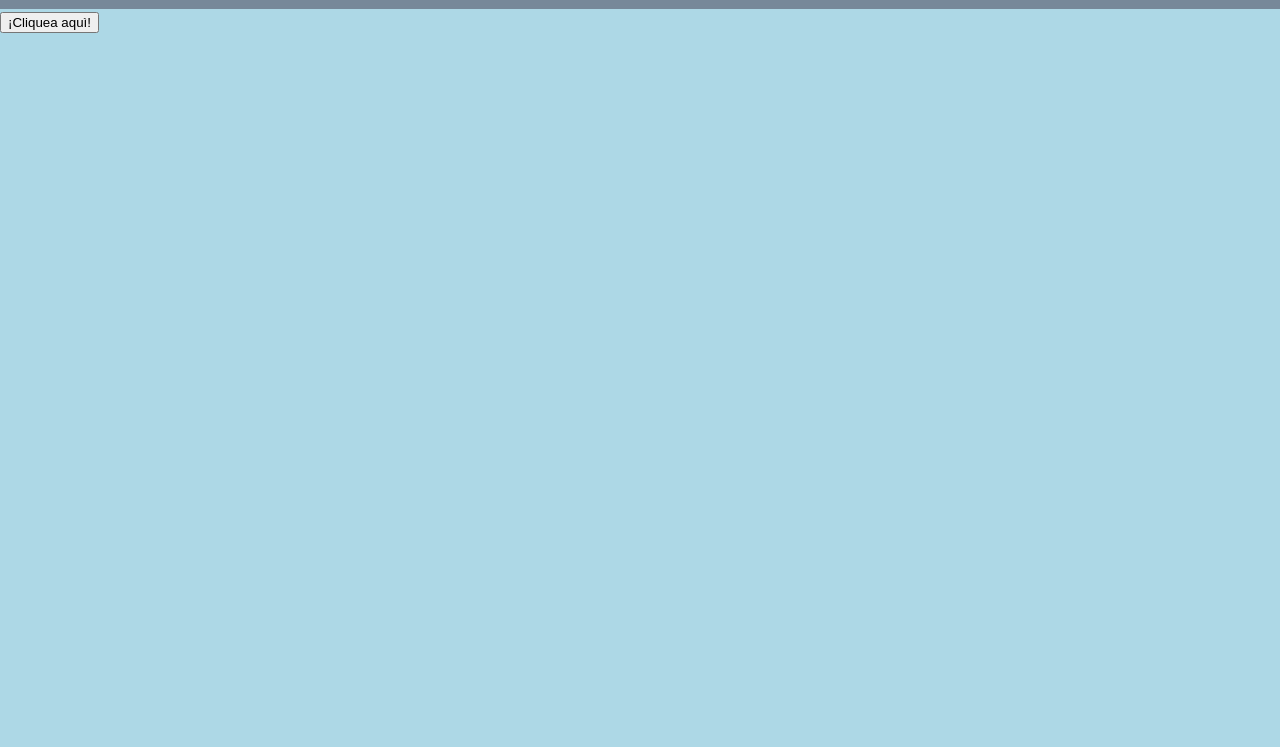
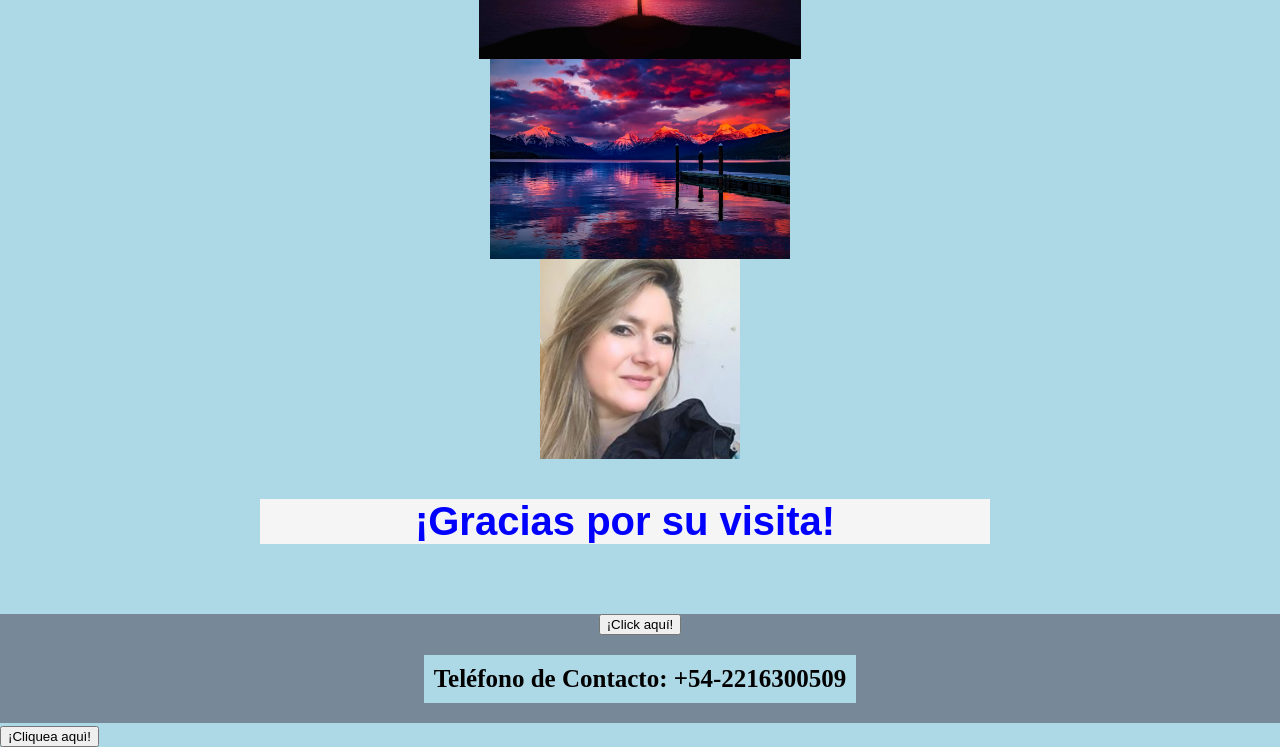
Before and after one commit to csaggio74/Mi-primera-pagina, a plain HTML site: page about.html in a window 1280 px wide. Shown: the part 730-1477 px from the top of the page. Before the commit the page ends 800 px from the top, so only its background shows below. Drawn offline with Linux system fonts and the light colour scheme.

Commit message:
mi primer confirmacion de actualizacion

```diff
--- a/about.html
+++ b/about.html
@@ -31,13 +31,16 @@
         <p>Soy ingeniera en sistemas y realizo paginas Web</p>
 
     </div>
-    <div class="img-container">
+       <div class="img-container">
         <img src="iimag1.jpg" alt="paisaje"/>
         <img src="imag2.jpg" alt="paisaje" />
         <img src="imag3.jpg" alt="paisaje" />
         <img src="yo.jpg" alt="acerca de mi">
         </div>
+        <div class="container greeting">
+            <h1>¡Gracias por su visita!</h1>
 
+        </div>
      </main>
     <footer>
     <!--Contenido del pie de pagina-->
--- a/styles.css
+++ b/styles.css
@@ -119,11 +119,15 @@ footer{
 img {
   height: 200px;
 }
+.greeting{
+text-align: center;
+}
 
 @media (max-width: 768px) {
   .column {
     flex: 100%;
   }
+}
 
 
   .nav-links {
```
